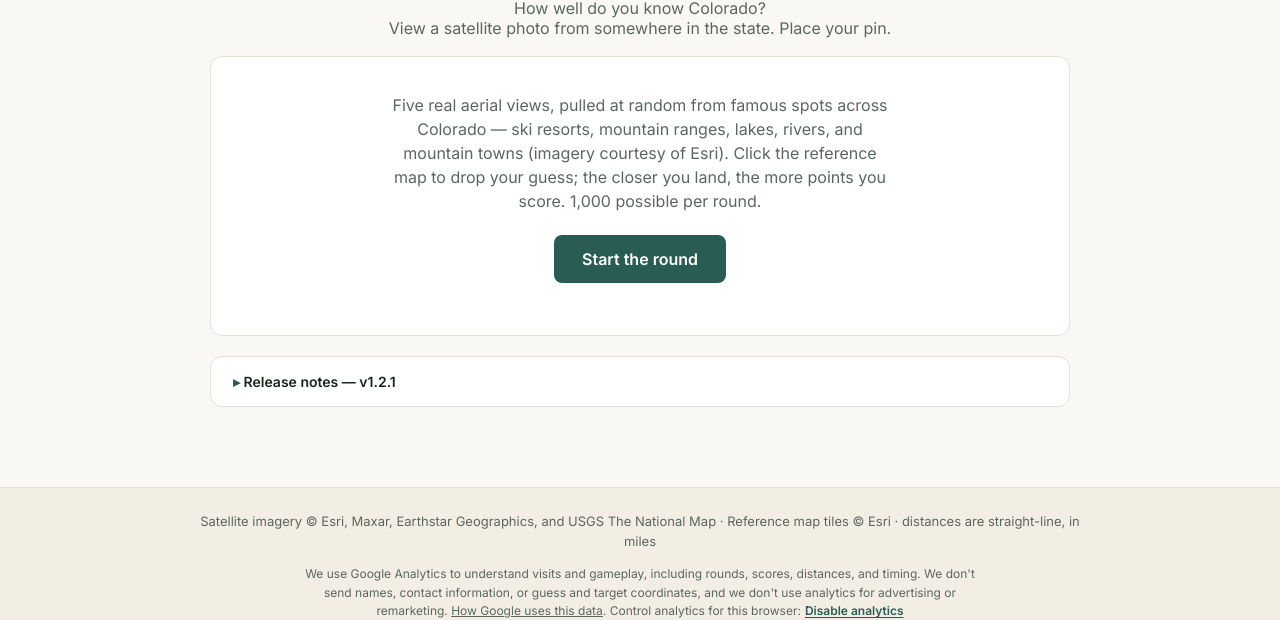
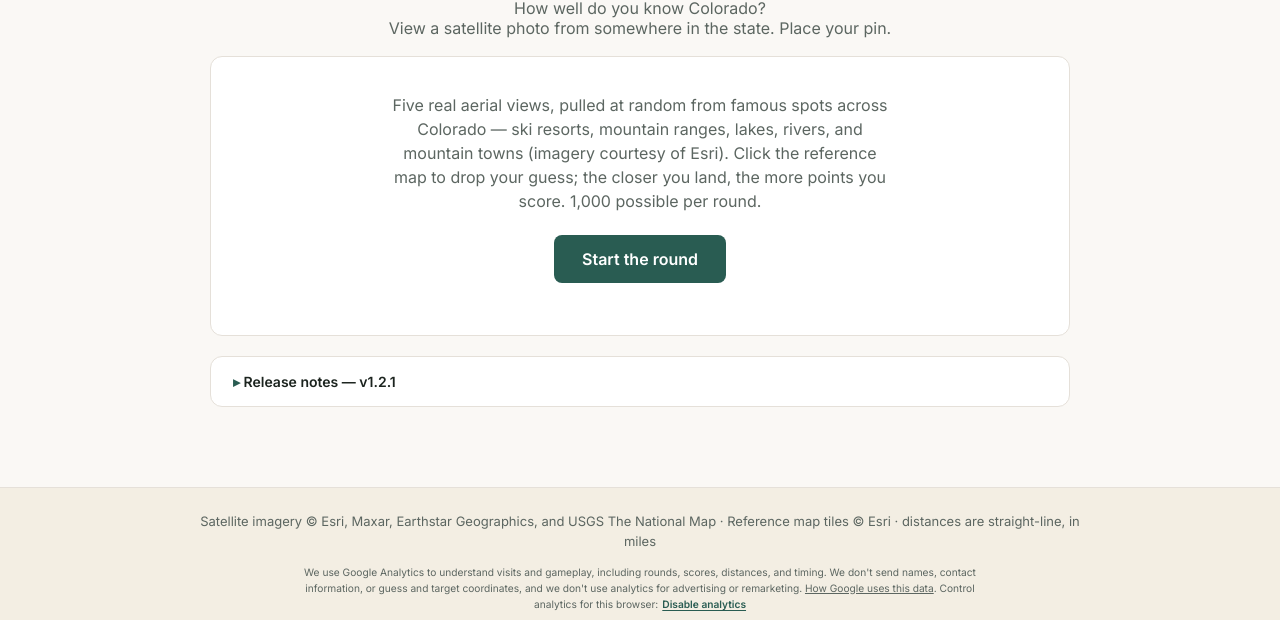
Before and after one commit to jselliott85/colorado-compass, a plain HTML site: page index.html in a window 1280 px wide. Shown: the part 110-730 px from the top of the page. Drawn offline with nearby package versions, Linux system fonts and the light colour scheme.

Commit message:
Reduce analytics disclosure text size

```diff
--- a/index.html
+++ b/index.html
@@ -133,11 +133,11 @@
   .site-footer{background:var(--surface-2); border-top:1px solid var(--border); margin-top:32px; padding:24px 20px;}
   .footer-inner{max-width:900px; margin:0 auto; display:flex; flex-direction:column; align-items:center; gap:14px; text-align:center;}
   .attribution{color:var(--text-muted); font-size:13px; margin:0; line-height:1.5;}
-  .analytics-disclosure{max-width:700px; color:var(--text-muted); font-size:12px; margin:0; line-height:1.55;}
+  .analytics-disclosure{max-width:700px; color:var(--text-muted); font-size:10.2px; margin:0; line-height:1.55;}
   .analytics-disclosure a{color:inherit;}
   .analytics-toggle{
     display:inline; margin:0 0 0 4px; padding:0; border:0; border-radius:0;
-    background:transparent; color:var(--spruce); font-size:12px; font-weight:600;
+    background:transparent; color:var(--spruce); font-size:10.2px; font-weight:600;
     text-decoration:underline; text-underline-offset:2px;
   }
   .analytics-toggle:not(:disabled):hover{background:transparent; color:var(--spruce-hover); transform:none;}
```
